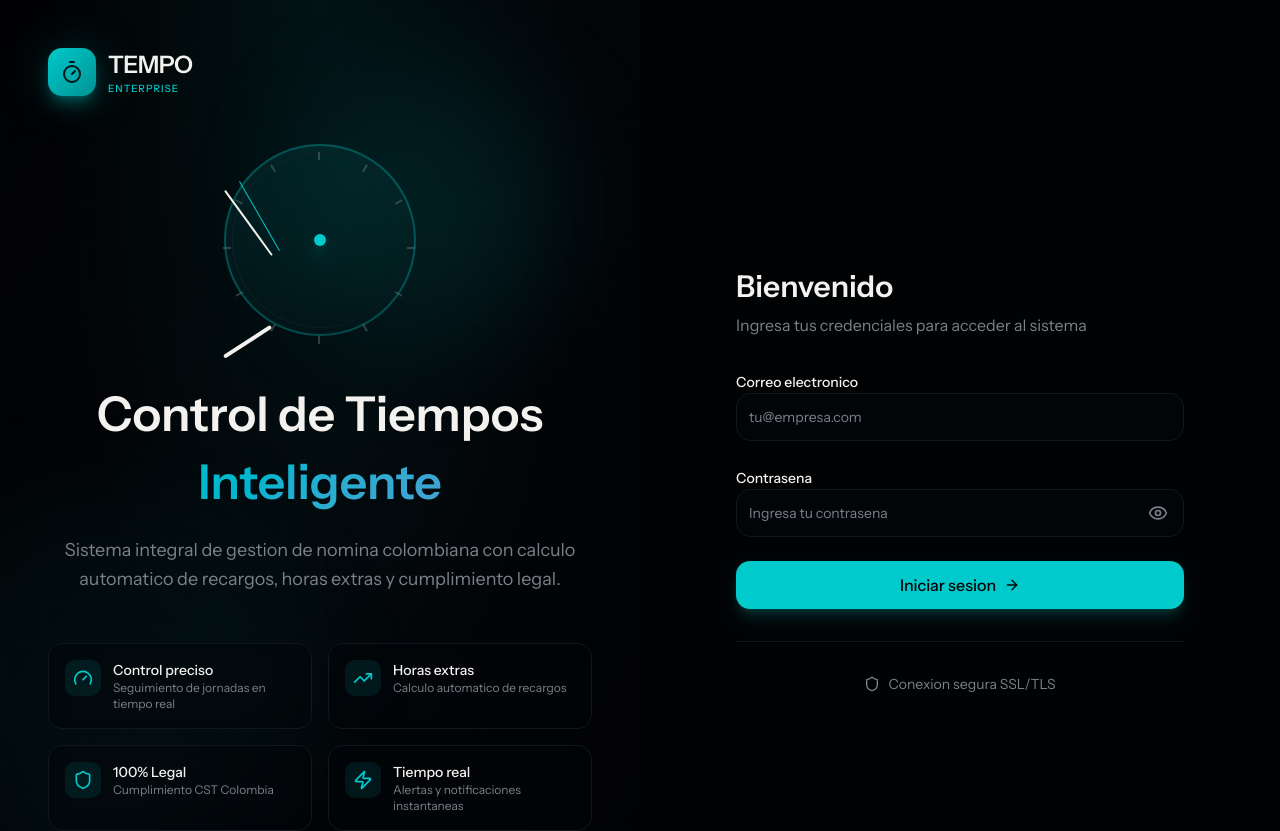
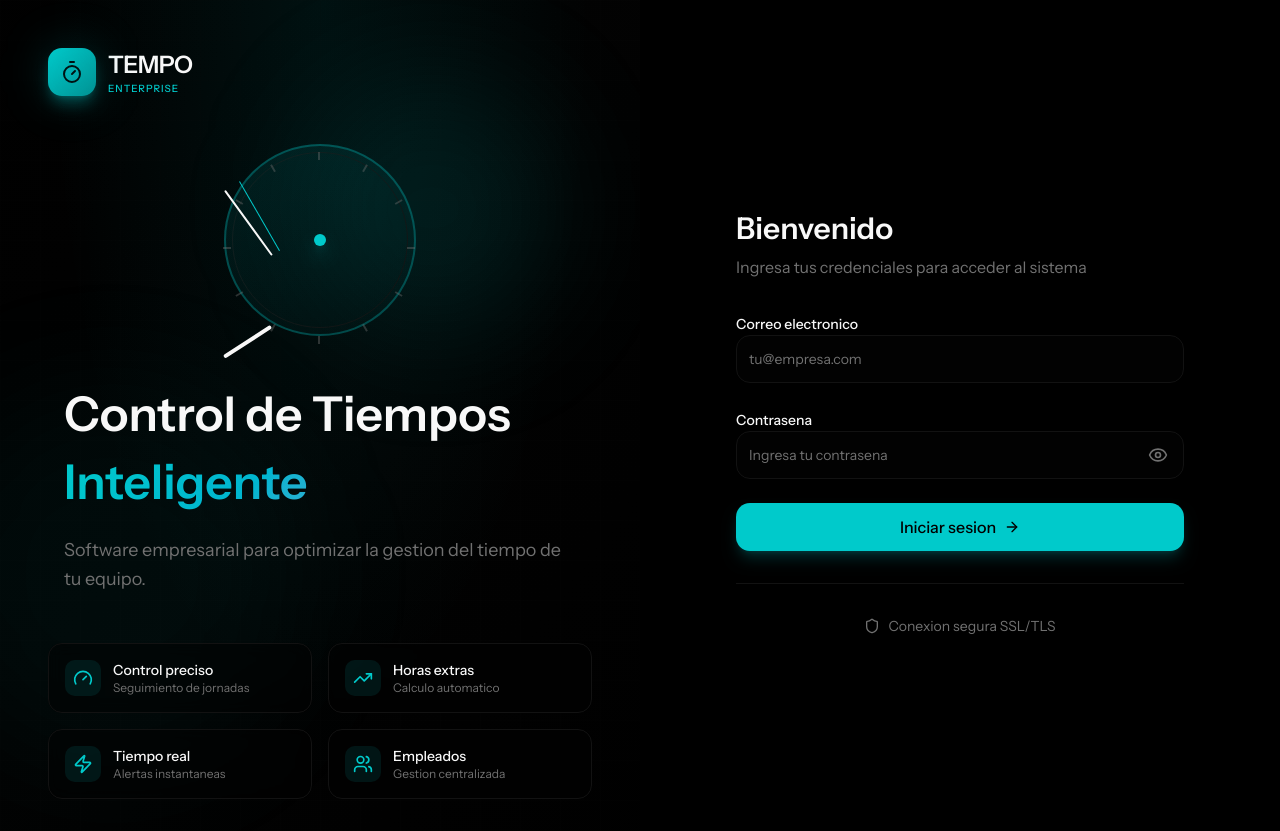
Before and after one commit to pipecode66/TEMPO, a Next.js app: page / in a window 1280 px wide. Shown: the top 831 px of the page. Built offline with nearby package versions, Linux system fonts and the light colour scheme.

Commit message:
refactor: simplify login screen design
Revert to pure black theme, remove unnecessary info, and simplify features

Co-authored-by: PipeCode <212781080+pipecode66@users.noreply.github.com>

```diff
--- a/app/globals.css
+++ b/app/globals.css
@@ -4,31 +4,31 @@
 @custom-variant dark (&:is(.dark *));
 
 :root {
-  /* TEMPO Premium Dark Theme - Enterprise SaaS */
-  --background: oklch(0.08 0.01 260);
-  --foreground: oklch(0.96 0.005 90);
-  --card: oklch(0.11 0.012 260);
-  --card-foreground: oklch(0.96 0.005 90);
-  --popover: oklch(0.11 0.012 260);
-  --popover-foreground: oklch(0.96 0.005 90);
+  /* TEMPO Premium Dark Theme - Pure Black */
+  --background: oklch(0.05 0 0);
+  --foreground: oklch(0.98 0 0);
+  --card: oklch(0.09 0 0);
+  --card-foreground: oklch(0.98 0 0);
+  --popover: oklch(0.09 0 0);
+  --popover-foreground: oklch(0.98 0 0);
 
-  /* Primary - Cyan/Teal accent for time/precision feel */
+  /* Primary - Cyan accent */
   --primary: oklch(0.75 0.15 195);
-  --primary-foreground: oklch(0.10 0.01 260);
+  --primary-foreground: oklch(0.05 0 0);
 
-  --secondary: oklch(0.14 0.012 260);
-  --secondary-foreground: oklch(0.96 0.005 90);
-  --muted: oklch(0.16 0.012 260);
-  --muted-foreground: oklch(0.60 0.015 260);
-  --accent: oklch(0.18 0.015 260);
-  --accent-foreground: oklch(0.96 0.005 90);
+  --secondary: oklch(0.12 0 0);
+  --secondary-foreground: oklch(0.98 0 0);
+  --muted: oklch(0.15 0 0);
+  --muted-foreground: oklch(0.55 0 0);
+  --accent: oklch(0.15 0 0);
+  --accent-foreground: oklch(0.98 0 0);
   --destructive: oklch(0.60 0.22 25);
-  --destructive-foreground: oklch(0.96 0.005 90);
-  --border: oklch(0.20 0.015 260);
-  --input: oklch(0.14 0.012 260);
+  --destructive-foreground: oklch(0.98 0 0);
+  --border: oklch(0.18 0 0);
+  --input: oklch(0.12 0 0);
   --ring: oklch(0.75 0.15 195);
 
-  /* Chart colors with cyan accent */
+  /* Chart colors */
   --chart-1: oklch(0.75 0.15 195);
   --chart-2: oklch(0.70 0.12 160);
   --chart-3: oklch(0.65 0.10 280);
@@ -38,13 +38,13 @@
   --radius: 0.625rem;
 
   /* Sidebar */
-  --sidebar: oklch(0.06 0.01 260);
-  --sidebar-foreground: oklch(0.96 0.005 90);
+  --sidebar: oklch(0.04 0 0);
+  --sidebar-foreground: oklch(0.98 0 0);
   --sidebar-primary: oklch(0.75 0.15 195);
-  --sidebar-primary-foreground: oklch(0.10 0.01 260);
-  --sidebar-accent: oklch(0.12 0.012 260);
-  --sidebar-accent-foreground: oklch(0.96 0.005 90);
-  --sidebar-border: oklch(0.16 0.012 260);
+  --sidebar-primary-foreground: oklch(0.05 0 0);
+  --sidebar-accent: oklch(0.10 0 0);
+  --sidebar-accent-foreground: oklch(0.98 0 0);
+  --sidebar-border: oklch(0.15 0 0);
   --sidebar-ring: oklch(0.75 0.15 195);
 
   /* TEMPO Brand Colors */
--- a/components/auth/login-screen.tsx
+++ b/components/auth/login-screen.tsx
@@ -4,9 +4,7 @@ import { type FormEvent, useState, useEffect } from "react";
 import {
   AlertCircle,
   ArrowRight,
-  Building2,
   CheckCircle2,
-  Clock,
   Eye,
   EyeOff,
   Gauge,
@@ -31,22 +29,22 @@ const features = [
   {
     icon: Gauge,
     title: "Control preciso",
-    description: "Seguimiento de jornadas en tiempo real",
+    description: "Seguimiento de jornadas",
   },
   {
     icon: TrendingUp,
     title: "Horas extras",
-    description: "Calculo automatico de recargos",
-  },
-  {
-    icon: Shield,
-    title: "100% Legal",
-    description: "Cumplimiento CST Colombia",
+    description: "Calculo automatico",
   },
   {
     icon: Zap,
     title: "Tiempo real",
-    description: "Alertas y notificaciones instantaneas",
+    description: "Alertas instantaneas",
+  },
+  {
+    icon: Users,
+    title: "Empleados",
+    description: "Gestion centralizada",
   },
 ];
 
@@ -179,14 +177,13 @@ export function LoginScreen() {
           <div className="flex flex-col items-center justify-center flex-1 py-12">
             <AnimatedClock />
 
-            <div className="mt-12 text-center max-w-lg">
+            <div className="mt-12 text-left max-w-lg">
               <h1 className="text-4xl xl:text-5xl font-semibold text-foreground leading-tight">
                 Control de Tiempos
                 <span className="block mt-2 tempo-gradient-text">Inteligente</span>
               </h1>
               <p className="mt-6 text-lg text-muted-foreground leading-relaxed">
-                Sistema integral de gestion de nomina colombiana con calculo
-                automatico de recargos, horas extras y cumplimiento legal.
+                Software empresarial para optimizar la gestion del tiempo de tu equipo.
               </p>
             </div>
           </div>
@@ -209,11 +206,7 @@ export function LoginScreen() {
             ))}
           </div>
 
-          {/* Footer */}
-          <div className="flex items-center justify-between text-sm text-muted-foreground mt-8 pt-8 border-t border-border">
-            <p>Actualizado a julio 2026</p>
-            <p>Ley 2101 / CST Colombia</p>
-          </div>
+
         </div>
       </div>
 
```
